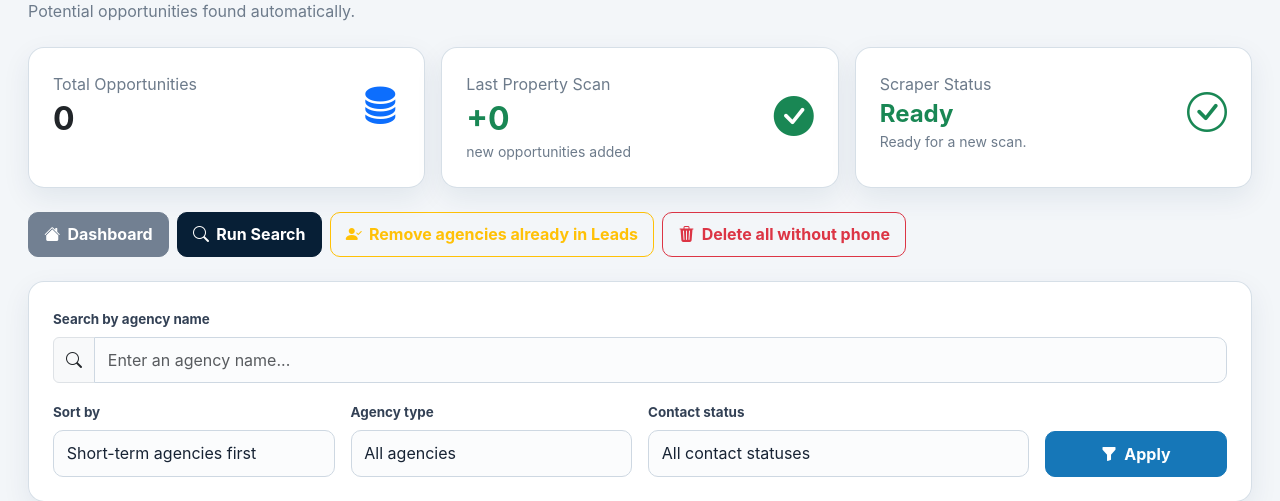
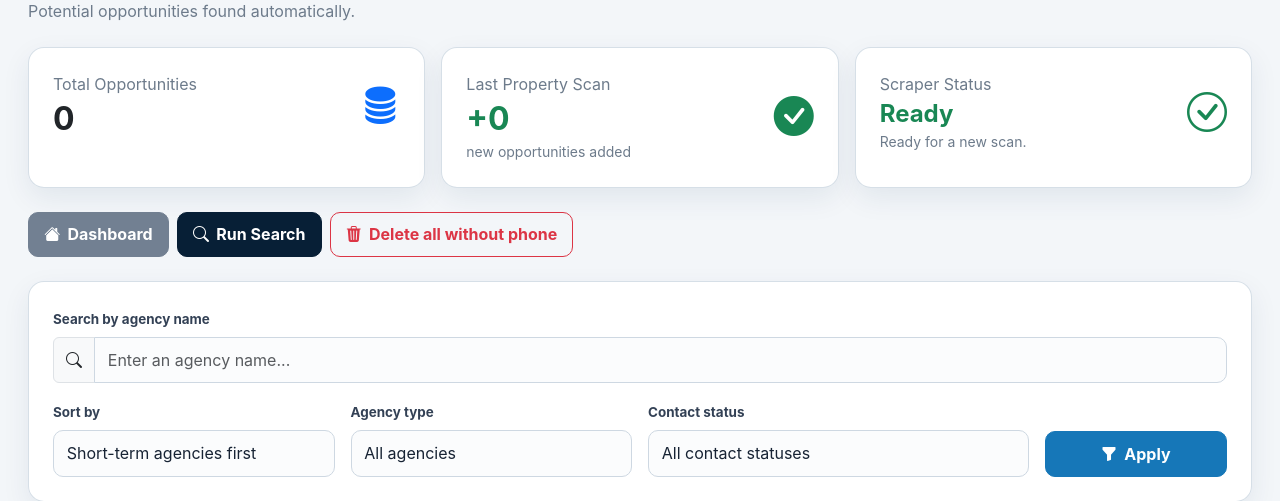
Before and after one commit to danidcr016/owner-acquisition-crm, a Flask app: page /discovery in a window 1280 px wide. Shown: the part 160-661 px from the top of the page. Run offline with Flask 3, Linux system fonts and the light colour scheme; a user stored in the database is signed in.

Commit message:
changes v21

```diff
--- a/app.py
+++ b/app.py
@@ -2058,79 +2058,6 @@ def delete_discovery(id):
 
 
 # =========================================================
-# TEMPORARY CLEANUP: REMOVE DISCOVERY AGENCIES ALREADY IN LEADS
-# =========================================================
-
-@app.route(
-    "/discovery/remove-existing-leads",
-    methods=["POST"]
-)
-def remove_discovery_agencies_already_in_leads():
-
-    if not session.get("logged_in"):
-        return redirect("/login")
-
-    if not is_admin_or_developer():
-        return "Access denied", 403
-
-    def normalized_phone(value):
-        return re.sub(r"\D", "", str(value or ""))
-
-    def normalized_text(value):
-        return " ".join(str(value or "").strip().lower().split())
-
-    leads = Lead.query.all()
-
-    lead_phones = {
-        normalized_phone(lead.phone)
-        for lead in leads
-        if normalized_phone(lead.phone)
-    }
-
-    lead_name_sources = {
-        (
-            normalized_text(lead.name),
-            normalized_text(lead.source)
-        )
-        for lead in leads
-        if normalized_text(lead.name)
-    }
-
-    duplicates = []
-
-    for opportunity in DiscoveryLead.query.all():
-
-        opportunity_phone = normalized_phone(opportunity.phone)
-        opportunity_key = (
-            normalized_text(opportunity.title),
-            normalized_text(opportunity.source)
-        )
-
-        phone_match = (
-            bool(opportunity_phone)
-            and opportunity_phone in lead_phones
-        )
-
-        name_source_match = (
-            bool(opportunity_key[0])
-            and opportunity_key in lead_name_sources
-        )
-
-        if phone_match or name_source_match:
-            duplicates.append(opportunity)
-
-    for opportunity in duplicates:
-        db.session.delete(opportunity)
-
-    db.session.commit()
-
-    return redirect(
-        "/discovery?sort=short_term_first&contact=all&agency_type=all&"
-        f"duplicates_removed={len(duplicates)}"
-    )
-
-
-# =========================================================
 # DELETE DISCOVERY LEADS WITHOUT PHONE
 # =========================================================
 @app.route("/discovery/delete-without-phone", methods=["POST"])
--- a/templates/discovery.html
+++ b/templates/discovery.html
@@ -97,12 +97,6 @@
     {{ request.args.get("deleted") }} opportunities without a phone number were deleted.
 </div>
 {% endif %}
-{% if request.args.get("duplicates_removed") is not none %}
-<div class="alert alert-success mb-4" role="status">
-    <i class="bi bi-check-circle-fill"></i>
-    {{ request.args.get("duplicates_removed") }} agencies already assigned to Leads were removed from Discovery.
-</div>
-{% endif %}
 {% if request.args.get("lead_result") == "added" %}
 <div class="alert alert-success mb-4" role="status">
     <i class="bi bi-person-check-fill"></i>
@@ -139,12 +133,6 @@
             {% else %}
                 <i class="bi bi-search"></i> Run Search
             {% endif %}
-        </button>
-    </form>
-    <form action="/discovery/remove-existing-leads" method="POST"
-          onsubmit="return confirm('Remove from Discovery every agency that already exists in Leads? Leads will not be modified.');">
-        <button type="submit" class="btn btn-outline-warning" {% if scan_running %}disabled{% endif %}>
-            <i class="bi bi-person-check-fill"></i> Remove agencies already in Leads
         </button>
     </form>
     <form action="/discovery/delete-without-phone" method="POST"
```
Also changed, not shown: templates/leads.html (+6 -2 lines).
